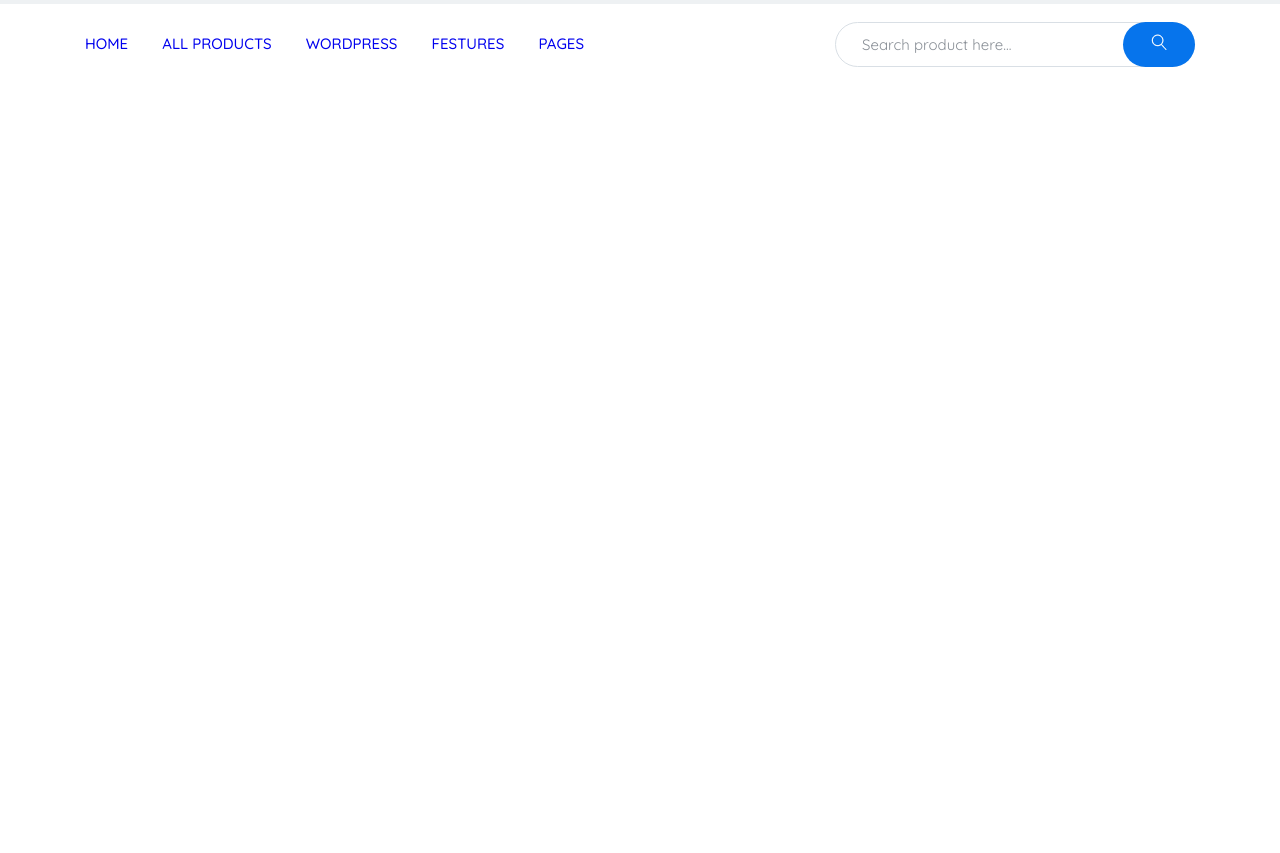
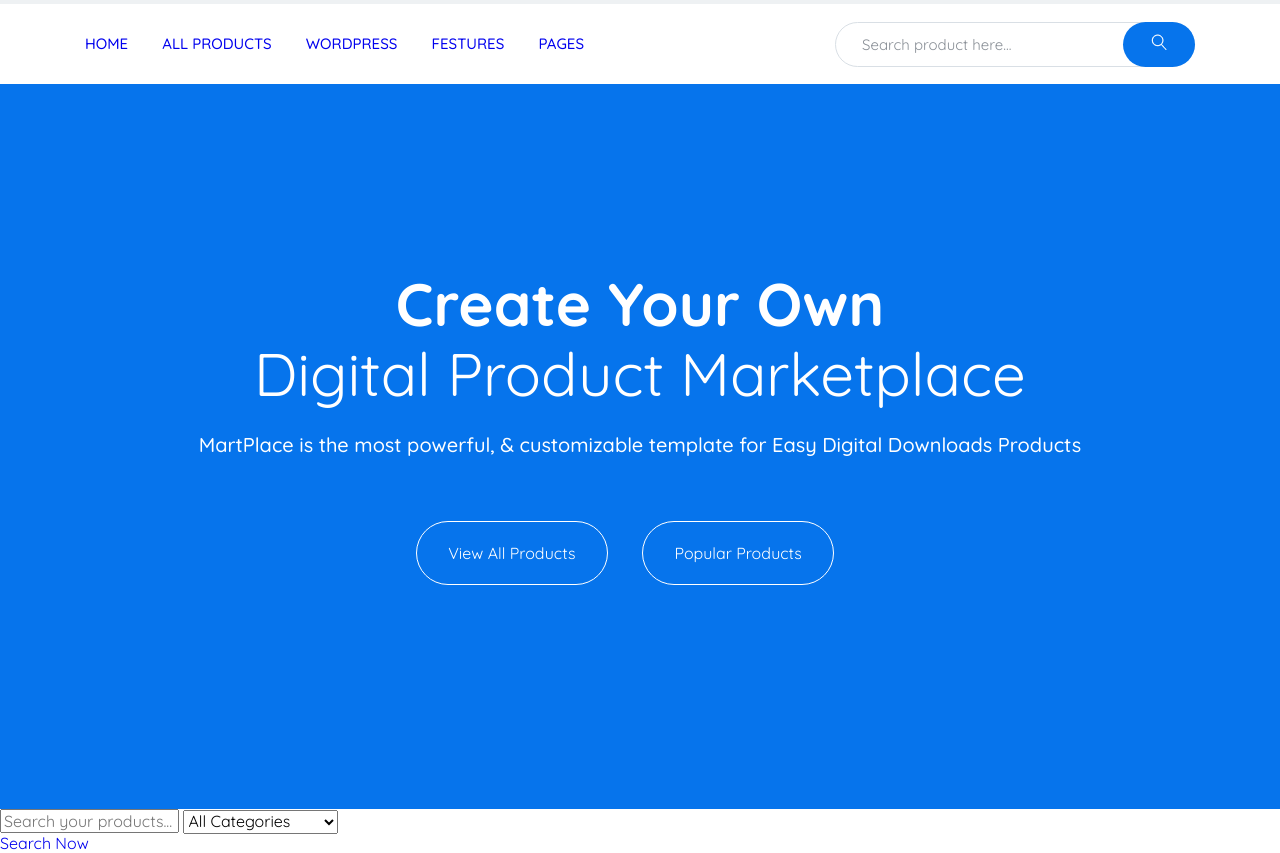
Before and after one commit to kyryl-web/martplace, a website: page app/index.html in a window 1280 px wide. Shown: the part 95-948 px from the top of the page. Before the commit the page ends 800 px from the top, so only its background shows below. Drawn offline with nearby package versions, Linux system fonts and the light colour scheme.

Commit message:
added section products

```diff
--- a/app/index.html
+++ b/app/index.html
@@ -31,7 +31,7 @@
                     <div class="header__item-avatar" style="background-image: url(images/icons/avatar.jpg);"></div>
                     <div class="header__item-username">
                         Taofiq Hakim
-                      <span>$20.45</span>
+                        <span>$20.45</span>
                     </div>
                 </div>
             </div>
@@ -60,6 +60,45 @@
         </div>
     </section>
 
+    <section class="products">
+        <div class="container">
+            <div class="products__inner-top">
+                <div class="products__title">
+                    Create Your Own
+                    <span>Digital Product Marketplace</span>
+                </div>
+                <div class="products__descr">
+                    MartPlace is the most powerful, & customizable template for Easy Digital Downloads Products
+                </div>
+                <div class="products__btn">
+                    <button type="button">
+                        View All Products
+                    </button>
+                    <button type="button">
+                        Popular Products
+                    </button>
+                </div>
+            </div>
+        </div>
+    </section>
+    <section class="search">
+        <div class="search__inner">
+            <div class="products__search">
+                <form>
+                    <input type="text" placeholder="Search your products..." required>
+                    <select>
+                        <option value="All Categories">All Categories</option>
+                        <option value="All Categories">Not all Categories</option>
+                        <option value="All Categories">All Categories</option>
+                        <option value="All Categories">All Categories</option>
+                    </select>
+                </form>
+                <div class="search__btn">
+                    <a href="#">Search Now</a>
+                </div>
+            </div>
+        </div>
+    </section>
 
     <script src="https://ajax.googleapis.com/ajax/libs/jquery/3.5.1/jquery.min.js"></script>
     <script src="js/libs.min.js"></script>
--- a/app/scss/style.scss
+++ b/app/scss/style.scss
@@ -1,6 +1,8 @@
 @import "_vars";
 @import "_global";
 @import "_fonts";
+
+//start header
 
 .header {
     background-color: $bg;
@@ -72,7 +74,7 @@
             margin-left: 30px;
         }
     }
-    & form{
+    form{
         width: 360px;
         position: relative;
         input{
@@ -104,3 +106,51 @@
         }
     }
 }
+
+//end header
+//start products
+
+.products{
+    background-color: $blue;
+    text-align: center;
+    min-height: 725px;
+    &__title{
+        font-size: 60px;
+        line-height: 70px;
+        font-weight: 700;
+        color: #fff;
+        span{
+            display: block;
+            font-weight: 400;
+        }
+    }
+    &__descr{
+        font-size: 20px;
+        line-height: 72px;
+        color: #fff;
+        font-weight: 500;
+    }
+    button{
+        color: #fff;
+        background-color: transparent;
+        border: 1px solid #fff;
+        width: 192px;
+        padding: 22px 0;
+        border-radius: 35px;
+        margin-right: 30px;
+        font-size: 16px;
+        cursor: pointer;
+        transition: all .5s;
+        outline: none;
+        margin-top: 40px;
+        &:hover{
+            color: $blue;
+            background-color: #fff;
+        }
+    }
+}
+.products__inner-top{
+    padding: 185px 0 190px;
+}
+//end products
+//start search
```
Also changed, not shown: app/css/style.min.css.
